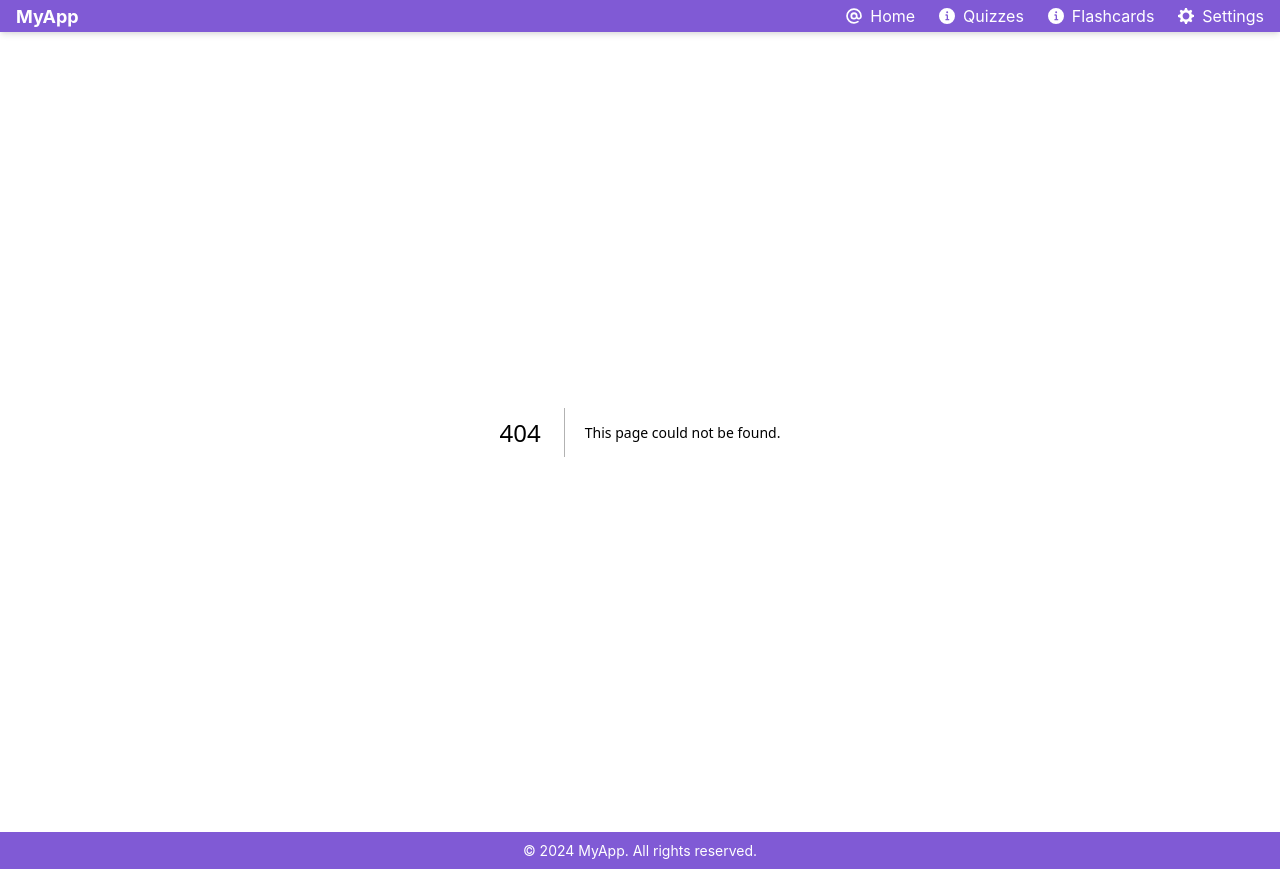
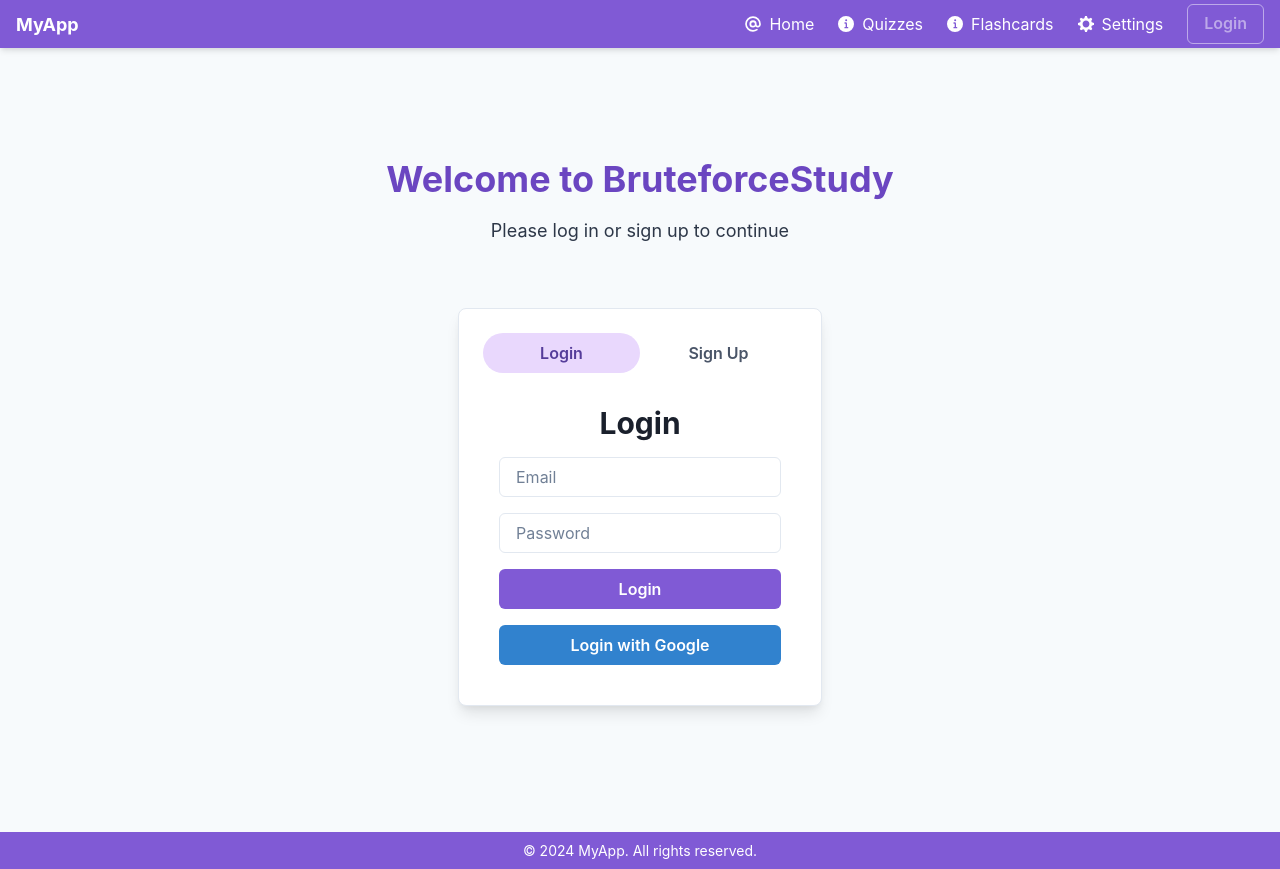
Before and after one commit to j-b-smith/bruteforce-study-app, a Next.js app: page /login in a window 1280 px wide. Before the commit this address had no page. Built offline with nearby package versions, Linux system fonts and the light colour scheme.

Commit message:
User and login

```diff
--- /dev/null
+++ b/components/LoginForm.tsx
@@ -0,0 +1,107 @@
+// components/LoginForm.tsx
+import { useState } from "react";
+import {
+  Box,
+  Button,
+  Input,
+  VStack,
+  Heading,
+  Text,
+  Tabs,
+  TabList,
+  TabPanels,
+  Tab,
+  TabPanel
+} from "@chakra-ui/react";
+import { signInWithEmailAndPassword, createUserWithEmailAndPassword, signInWithPopup } from "firebase/auth";
+import { auth, googleProvider } from "../firebaseConfig";
+
+const LoginForm = () => {
+  const [email, setEmail] = useState("");
+  const [password, setPassword] = useState("");
+
+  const handleLogin = async () => {
+    try {
+      await signInWithEmailAndPassword(auth, email, password);
+    } catch (error) {
+      console.error("Login error: ", error);
+    }
+  };
+
+  const handleSignUp = async () => {
+    try {
+      await createUserWithEmailAndPassword(auth, email, password);
+    } catch (error) {
+      console.error("Sign Up error: ", error);
+    }
+  };
+
+  const handleGoogleLogin = async () => {
+    try {
+      await signInWithPopup(auth, googleProvider);
+    } catch (error) {
+      console.error("Google login error: ", error);
+    }
+  };
+
+  return (
+    <Box p={6} maxW="md" borderWidth="1px" borderRadius="lg" mx="auto" mt={8} bg="white" boxShadow="lg">
+      <Tabs variant="soft-rounded" colorScheme="purple" isFitted>
+        <TabList mb={4}>
+          <Tab>Login</Tab>
+          <Tab>Sign Up</Tab>
+        </TabList>
+        <TabPanels>
+          {/* Login Panel */}
+          <TabPanel>
+            <VStack spacing={4}>
+              <Heading size="lg">Login</Heading>
+              <Input
+                placeholder="Email"
+                value={email}
+                onChange={(e) => setEmail(e.target.value)}
+              />
+              <Input
+                type="password"
+                placeholder="Password"
+                value={password}
+                onChange={(e) => setPassword(e.target.value)}
+              />
+              <Button colorScheme="purple" onClick={handleLogin} width="full">
+                Login
+              </Button>
+              <Button colorScheme="blue" onClick={handleGoogleLogin} width="full">
+                Login with Google
+              </Button>
+            </VStack>
+          </TabPanel>
+          {/* Sign Up Panel */}
+          <TabPanel>
+            <VStack spacing={4}>
+              <Heading size="lg">Sign Up</Heading>
+              <Input
+                placeholder="Email"
+                value={email}
+                onChange={(e) => setEmail(e.target.value)}
+              />
+              <Input
+                type="password"
+                placeholder="Password"
+                value={password}
+                onChange={(e) => setPassword(e.target.value)}
+              />
+              <Button colorScheme="purple" onClick={handleSignUp} width="full">
+                Sign Up
+              </Button>
+              <Button colorScheme="blue" onClick={handleGoogleLogin} width="full">
+                Sign Up with Google
+              </Button>
+            </VStack>
+          </TabPanel>
+        </TabPanels>
+      </Tabs>
+    </Box>
+  );
+};
+
+export default LoginForm;
--- a/components/NavBar.tsx
+++ b/components/NavBar.tsx
@@ -6,12 +6,37 @@ import {
   useDisclosure,
   Icon,
   Spacer,
+  Button,
+  Avatar,
+  Menu,
+  MenuButton,
+  MenuList,
+  MenuItem,
 } from "@chakra-ui/react";
 import { HamburgerIcon, CloseIcon, AtSignIcon, InfoIcon, SettingsIcon } from "@chakra-ui/icons";
 import Link from "next/link";
+import { memo, useCallback } from "react";
+import { User } from "../types/user";
+import { signOut } from "firebase/auth";
+import { auth } from "../firebaseConfig";
 
-const Navbar = () => {
+// Define the props interface
+interface NavbarProps {
+  user: User | null;
+}
+
+// Memoize the Navbar component to prevent unnecessary re-renders
+const Navbar: React.FC<NavbarProps> = memo(({ user }) => {
   const { isOpen, onOpen, onClose } = useDisclosure();
+
+  // Handle user logout
+  const handleLogout = useCallback(async () => {
+    try {
+      await signOut(auth);
+    } catch (error) {
+      console.error("Error signing out: ", error);
+    }
+  }, []);
 
   return (
     <Box
@@ -26,11 +51,11 @@ const Navbar = () => {
       boxShadow="md"
       mb={4}
     >
-      <Flex h={4} alignItems="center" justifyContent="space-between">
+      <Flex h={8} alignItems="center" justifyContent="space-between">
         <Box color="white" fontWeight="bold" fontSize="lg">
           MyApp
         </Box>
-        <Spacer />  {/* Spacer pushes the next HStack to the right */}
+        <Spacer />
         <IconButton
           size="md"
           icon={isOpen ? <CloseIcon /> : <HamburgerIcon />}
@@ -42,38 +67,60 @@ const Navbar = () => {
         />
         <HStack
           as="nav"
-          spacing={6}  // Increased spacing for a more open feel
+          spacing={6}
           display={{ base: "none", md: "flex" }}
           color="white"
         >
-          <Link href="/">
-            <Box display="flex" alignItems="center">
+          <Link href="/" passHref>
+            <Box display="flex" alignItems="center" cursor="pointer">
               <Icon as={AtSignIcon} />
               <Box ml={2}>Home</Box>
             </Box>
           </Link>
-          <Link href="/quizzes">
-            <Box display="flex" alignItems="center">
+          <Link href="/quizzes" passHref>
+            <Box display="flex" alignItems="center" cursor="pointer">
               <Icon as={InfoIcon} />
               <Box ml={2}>Quizzes</Box>
             </Box>
           </Link>
-          <Link href="/flashcards">
-            <Box display="flex" alignItems="center">
+          <Link href="/flashcards" passHref>
+            <Box display="flex" alignItems="center" cursor="pointer">
               <Icon as={InfoIcon} />
               <Box ml={2}>Flashcards</Box>
             </Box>
           </Link>
-          <Link href="/settings">
-            <Box display="flex" alignItems="center">
+          <Link href="/settings" passHref>
+            <Box display="flex" alignItems="center" cursor="pointer">
               <Icon as={SettingsIcon} />
               <Box ml={2}>Settings</Box>
             </Box>
           </Link>
+
+          {user ? (
+            <Menu>
+              <MenuButton as={Button} variant="ghost" colorScheme="whiteAlpha">
+                <HStack spacing={2}>
+                  <Avatar size="sm" src={user.photoURL || ""} />
+                  <Box>{user.displayName || user.email}</Box>
+                </HStack>
+              </MenuButton>
+              <MenuList>
+                <MenuItem onClick={handleLogout}>Logout</MenuItem>
+              </MenuList>
+            </Menu>
+          ) : (
+            <Link href="/login" passHref>
+              <Button variant="outline" colorScheme="whiteAlpha">
+                Login
+              </Button>
+            </Link>
+          )}
         </HStack>
       </Flex>
     </Box>
   );
-};
+});
+
+Navbar.displayName = "Navbar";
 
 export default Navbar;
--- a/pages/_app.tsx
+++ b/pages/_app.tsx
@@ -1,17 +1,55 @@
 // pages/_app.tsx
 import { ChakraProvider, Box } from "@chakra-ui/react";
 import type { AppProps } from "next/app";
+import { useEffect, useState } from "react";
+import { useRouter } from "next/router";
 import Navbar from "../components/NavBar";
 import Footer from "../components/Footer";
+import { auth } from "../firebaseConfig";
+import { onAuthStateChanged } from "firebase/auth";
+import { User } from "../types/user"; // Import the User interface
 
 function MyApp({ Component, pageProps }: AppProps) {
+  const [loading, setLoading] = useState(true);
+  const [user, setUser] = useState<User | null>(null); // Use the User interface
+  const router = useRouter();
+
+  // useEffect(() => {
+  //   const unsubscribe = onAuthStateChanged(auth, (firebaseUser) => {
+  //     if (firebaseUser) {
+  //       const mappedUser: User = {
+  //         uid: firebaseUser.uid,
+  //         email: firebaseUser.email,
+  //         displayName: firebaseUser.displayName,
+  //         photoURL: firebaseUser.photoURL,
+  //         quizResults: [],
+  //       };
+  //       setUser(mappedUser);
+  //     } else {
+  //       setUser(null);
+  //       if (router.pathname !== "/login") {
+  //         router.push("/login");
+  //       }
+  //     }
+  //     setLoading(false);
+  //   });
+
+  //   return () => unsubscribe();
+  // }, [router]);
+
+  // if (loading) {
+  //   return <Box>Loading...</Box>;
+  // }
+
   return (
     <ChakraProvider>
       <Box display="flex" flexDirection="column" minHeight="100vh">
-        <Navbar />
-        <Box flex="1" pt={8}>
-          <Component {...pageProps} />
+        <Navbar user={user} /> {/* Pass the user state to the Navbar */}
+
+        <Box as="main" flex="1" pt={8}>
+          <Component {...pageProps} user={user} /> {/* Pass the user state to the page components */}
         </Box>
+
         <Footer />
       </Box>
     </ChakraProvider>
--- /dev/null
+++ b/pages/login.tsx
@@ -0,0 +1,27 @@
+// pages/login.tsx
+import { Box, Heading, Text } from "@chakra-ui/react";
+import LoginForm from "../components/LoginForm";
+
+const LoginPage = () => {
+  return (
+    <Box
+      display="flex"
+      flexDirection="column"
+      justifyContent="center"
+      alignItems="center"
+      minHeight="100vh"
+      bg="gray.50"
+      px={4}
+    >
+      <Heading as="h1" size="xl" mb={4} color="purple.600">
+        Welcome to BruteforceStudy
+      </Heading>
+      <Text fontSize="lg" mb={8} color="gray.700">
+        Please log in or sign up to continue
+      </Text>
+      <LoginForm />
+    </Box>
+  );
+};
+
+export default LoginPage;
--- /dev/null
+++ b/types/user.ts
@@ -0,0 +1,11 @@
+export interface User {
+    uid: string;              // User ID from Firebase
+    email: string | null;     // User's email
+    displayName?: string | null;  // Optional display name
+    photoURL?: string | null; // Optional profile photo URL
+    quizResults?: Array<{
+      quizId: string;         // ID of the quiz taken
+      score: number;          // Score achieved on the quiz
+      dateTaken: Date;        // Date the quiz was taken
+    }>;
+  }
```
Also changed, not shown: services/UserService.ts (added, +37 -0 lines).
